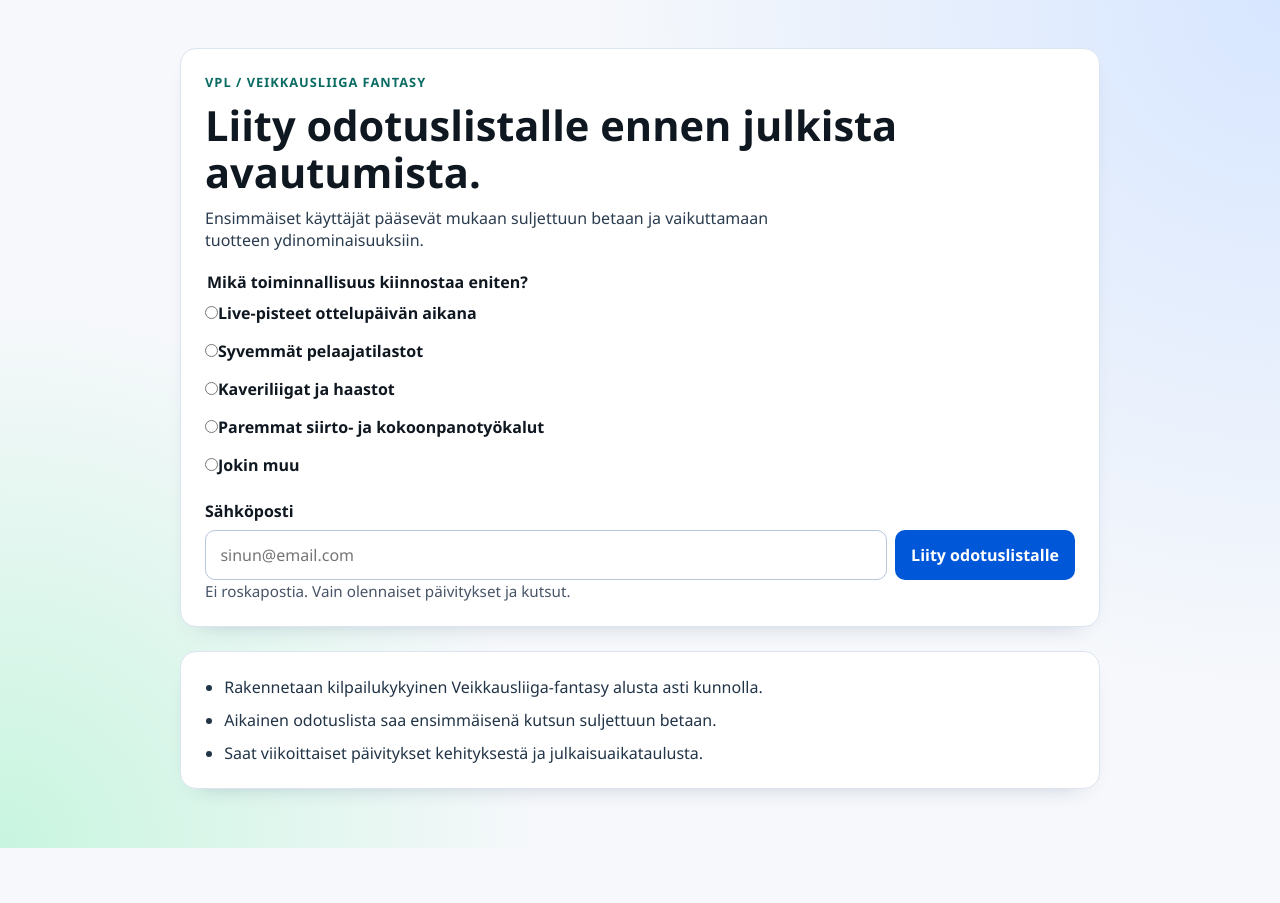
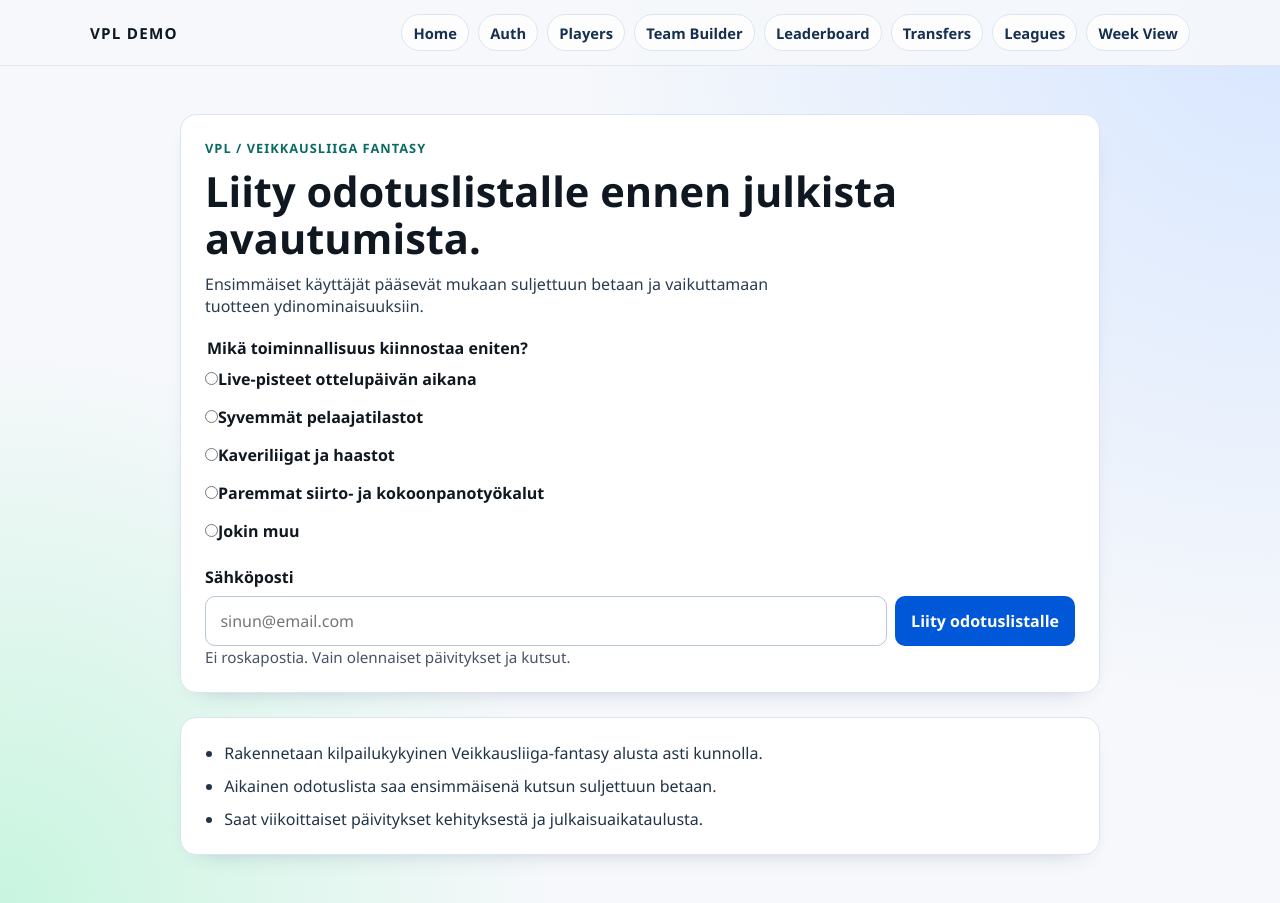
Before and after one commit to Putkis/VPL, a Next.js app: page / in a window 1280 px wide. Before the commit the page ends 848 px from the top, so only its background shows below. Built offline with nearby package versions, Linux system fonts and the light colour scheme; no server answers.

Commit message:
feat: add demo top navigation

```diff
--- a/src/app/globals.css
+++ b/src/app/globals.css
@@ -15,6 +15,57 @@
     radial-gradient(circle at bottom left, #c8f5df 0%, transparent 35%),
     #f6f8fb;
   color: #0f1720;
+}
+
+.topbar {
+  position: sticky;
+  top: 0;
+  z-index: 20;
+  border-bottom: 1px solid rgba(15, 23, 32, 0.08);
+  background: rgba(246, 248, 251, 0.92);
+  backdrop-filter: blur(18px);
+}
+
+.topbar-inner {
+  width: min(1100px, 100% - 2rem);
+  margin: 0 auto;
+  padding: 0.9rem 0;
+  display: flex;
+  gap: 1rem;
+  align-items: center;
+  justify-content: space-between;
+}
+
+.topbar-title {
+  color: #0f1720;
+  font-size: 0.95rem;
+  font-weight: 800;
+  letter-spacing: 0.08em;
+  text-decoration: none;
+  text-transform: uppercase;
+}
+
+.topbar-nav {
+  display: flex;
+  gap: 0.55rem;
+  flex-wrap: wrap;
+  justify-content: flex-end;
+}
+
+.topbar-link {
+  padding: 0.45rem 0.7rem;
+  border: 1px solid #dbe4f0;
+  border-radius: 999px;
+  background: rgba(255, 255, 255, 0.75);
+  color: #173050;
+  font-size: 0.92rem;
+  font-weight: 600;
+  text-decoration: none;
+}
+
+.topbar-link:hover {
+  border-color: #0f766e;
+  color: #0f766e;
 }
 
 .landing {
@@ -376,6 +427,16 @@
 }
 
 @media (max-width: 700px) {
+  .topbar-inner {
+    width: min(1100px, 100% - 1rem);
+    align-items: flex-start;
+    flex-direction: column;
+  }
+
+  .topbar-nav {
+    justify-content: flex-start;
+  }
+
   .landing {
     margin: 1rem auto 2rem;
     width: min(920px, 100% - 1rem);
--- a/src/app/layout.tsx
+++ b/src/app/layout.tsx
@@ -1,5 +1,6 @@
 import "./globals.css";
 import type { Metadata } from "next";
+import Link from "next/link";
 import React, { ReactNode } from "react";
 
 export const metadata: Metadata = {
@@ -8,6 +9,17 @@
 };
 
 type RootLayoutProps = Readonly<{ children: ReactNode }>;
+
+const demoLinks = [
+  { href: "/", label: "Home" },
+  { href: "/auth", label: "Auth" },
+  { href: "/players", label: "Players" },
+  { href: "/team-builder", label: "Team Builder" },
+  { href: "/leaderboard", label: "Leaderboard" },
+  { href: "/transfers", label: "Transfers" },
+  { href: "/leagues", label: "Leagues" },
+  { href: "/week-view", label: "Week View" }
+] as const;
 
 export default function RootLayout({ children }: RootLayoutProps) {
   const gaMeasurementId = process.env.NEXT_PUBLIC_GA_MEASUREMENT_ID?.trim();
@@ -30,6 +42,20 @@
 gtag('config', '${gaMeasurementId}');`}</script>
           </>
         ) : null}
+        <header className="topbar">
+          <div className="topbar-inner">
+            <Link href="/" className="topbar-title">
+              VPL Demo
+            </Link>
+            <nav className="topbar-nav" aria-label="Demo pages">
+              {demoLinks.map((link) => (
+                <Link key={link.href} href={link.href} className="topbar-link">
+                  {link.label}
+                </Link>
+              ))}
+            </nav>
+          </div>
+        </header>
         {children}
       </body>
     </html>
```
Also changed, not shown: 1 other file (tests, documents, lock files or other folders).
